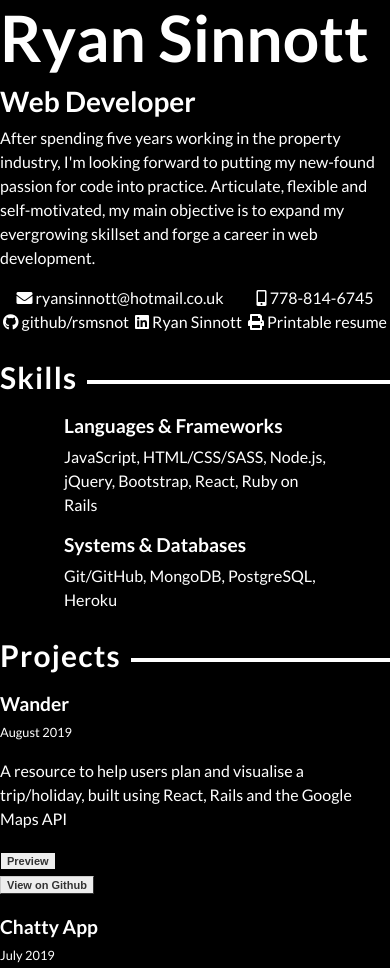
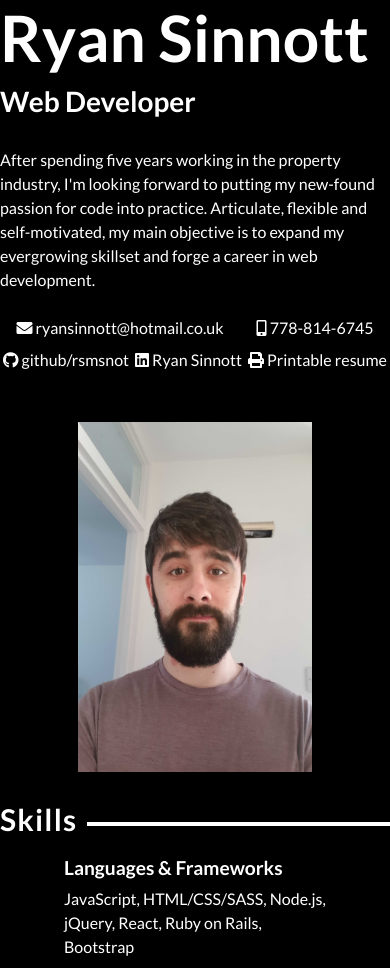
Before and after one commit to rsmsnot/rsmsnot.github.io, a plain HTML site: page index.html in a window 390 px wide. Shown: the top 968 px of the page. Drawn offline with nearby package versions, Linux system fonts and the light colour scheme.

Commit message:
added profile pic and made it scale for mobile view

```diff
--- a/index.html
+++ b/index.html
@@ -22,26 +22,33 @@
     <!-- Header -->
     <div class="main-container">
         <div class="content-section">
-            <div class="title-card">
+                <div class="col-sm profile">
                     <h1>Ryan Sinnott</h1>
                     <h3>Web Developer</h3>
-                <p>After spending five years working in the property industry, I'm looking forward to putting my
-                    new-found passion for code into practice. Articulate, flexible and self-motivated, my main objective
+                    <p class="profile-about">After spending five years working in the property industry, I'm looking forward to putting my
+                        new-found passion for code into practice. Articulate, flexible and self-motivated, my main
+                        objective
                         is to expand my evergrowing skillset and forge a career in web development.</p>
                     <ul class="contact-info">
                         <li>
-                            <a href="mailto:ryansinnott@hotmail.co.uk" class="contact-details"><i class="fas fa-envelope"></i> ryansinnott@hotmail.co.uk</a>
+                            <a href="mailto:ryansinnott@hotmail.co.uk" class="contact-details"><i
+                                    class="fas fa-envelope"></i> ryansinnott@hotmail.co.uk</a>
                         </li>
                         <li><i class="fas fa-mobile-alt"></i> 778-814-6745</li>
                         <li>
-                        <a href="https://github.com/rsmsnot/" class="contact-details" target="_blank"><i class="fab fa-github"></i>
+                            <a href="https://github.com/rsmsnot/" class="contact-details" target="_blank"><i
+                                    class="fab fa-github"></i>
                                 github/rsmsnot</a>
                         </li>
                         <li>
-                        <a href="https://www.linkedin.com/in/ryan-sinnott-8a1278191/" class="contact-details" target="_blank"><i class="fab fa-linkedin"></i> Ryan Sinnott</a>
+                            <a href="https://www.linkedin.com/in/ryan-sinnott-8a1278191/" class="contact-details"
+                                target="_blank"><i class="fab fa-linkedin"></i> Ryan Sinnott</a>
                         </li>
                         <li><i class="fas fa-print"></i> Printable resume</li>
                     </ul>
+                </div>
+                <div class="col-sm">
+                    <img src="./preview-images-gifs/profile.jpg" class="profile-pic" height="350px" width="250px"/>
                 </div>
         </div>
 
@@ -57,7 +64,7 @@
 
             <div class="col-sm skills">
                 <h6>Languages & Frameworks</h6>
-                <p>JavaScript, HTML/CSS/SASS, Node.js, jQuery, Bootstrap, React, Ruby on Rails</p>
+                <p>JavaScript, HTML/CSS/SASS, Node.js, jQuery, React, Ruby on Rails, Bootstrap</p>
             </div>
 
             <div class="col-sm skills">
@@ -108,7 +115,8 @@
                         <a href="#" class="button">Preview<span><img src="./preview-images-gifs/Nolan.png" alt="image"
                                     height="300" /></span></a>
                     </div>
-                    <a href="https://github.com/sdsog/midterm-lighthouse" class="button" target="_blank">View on Github</a>
+                    <a href="https://github.com/sdsog/midterm-lighthouse" class="button" target="_blank">View on
+                        Github</a>
                 </div>
             </div>
 
@@ -133,10 +141,11 @@
                         Node
                         and Express.</p>
                     <div class="hover_img">
-                                <a href="#" class="button">Preview<span><img src="./preview-images-gifs/Tiny-app.png" alt="image"
-                                            height="300" /></span></a>
+                        <a href="#" class="button">Preview<span><img src="./preview-images-gifs/Tiny-app.png"
+                                    alt="image" height="300" /></span></a>
                     </div>
-                    <a href="https://github.com/rsmsnot/Tinyapp-Project" class="button" target="_blank">View on Github</a>
+                    <a href="https://github.com/rsmsnot/Tinyapp-Project" class="button" target="_blank">View on
+                        Github</a>
                 </div>
             </div>
         </div>
--- a/styles.css
+++ b/styles.css
@@ -34,6 +34,20 @@ body {
     flex-wrap: wrap;
     justify-content: space-around;
     padding: 0px !important;
+    margin-top: 20px;
+    line-height: 2em;
+}
+
+.profile-pic {
+    margin-top: 10px;
+    display: block;
+    margin-left: auto;
+    margin-right: auto;
+    width: 60%;
+}
+
+.profile-about {
+    margin-top: 30px;
 }
 
 .contact-details {
@@ -103,25 +117,43 @@ h2.header {
 }
 
 .hover_img a span {
-    /* position:absolute;
+    position:absolute;
     display:none;
     z-index:99;
-    left:50%; */
-    /* -webkit-transform: translateX(-50%);
+    left:50%;
+    -webkit-transform: translateX(-50%);
     -ms-transform: translateX(-50%);
-    transform: translateX(-50%); */
+    transform: translateX(-50%);
     position: fixed;
    right: 15vw;
    top: 15vh;
    display: none;
-   max-width: 60vw;
+   max-width: 80vw;
    z-index: 3;
-   max-height: 80vh;
+   max-height: 100vh;
 }
 
 
 .hover_img a:hover span {
     display:block;
+}
+
+a:hover:after {
+    content: "";
+    margin: 0;
+    top: 25%;
+    left: 50%;
+    transform: translate(-50%);
+    position: absolute;
+    display: block;
+    width: 50%;
+    height: 100%;
+    /* background-image: url(https://upload.wikimedia.org/wikipedia/en/thumb/5/53/Arsenal_FC.svg/870px-Arsenal_FC.svg.png); */
+    background-position: center center;
+    background-size: contain;
+    background-repeat: no-repeat;
+    align-items: center;
+    justify-content: center;
 }
 
 a {
```
Also changed, not shown: preview-images-gifs/profile.jpg (added), 2 other files. Lines whose indentation alone changed are shown as unchanged.
